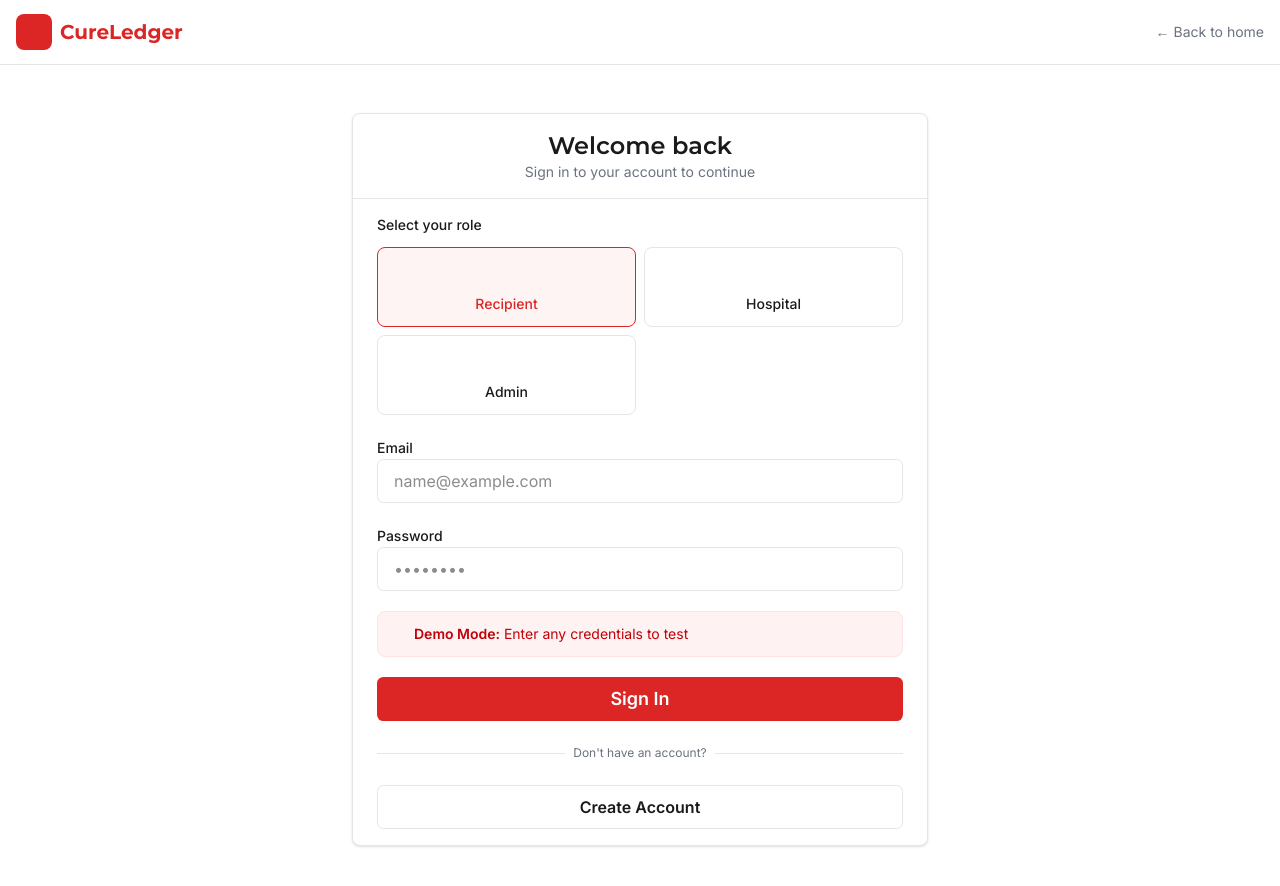
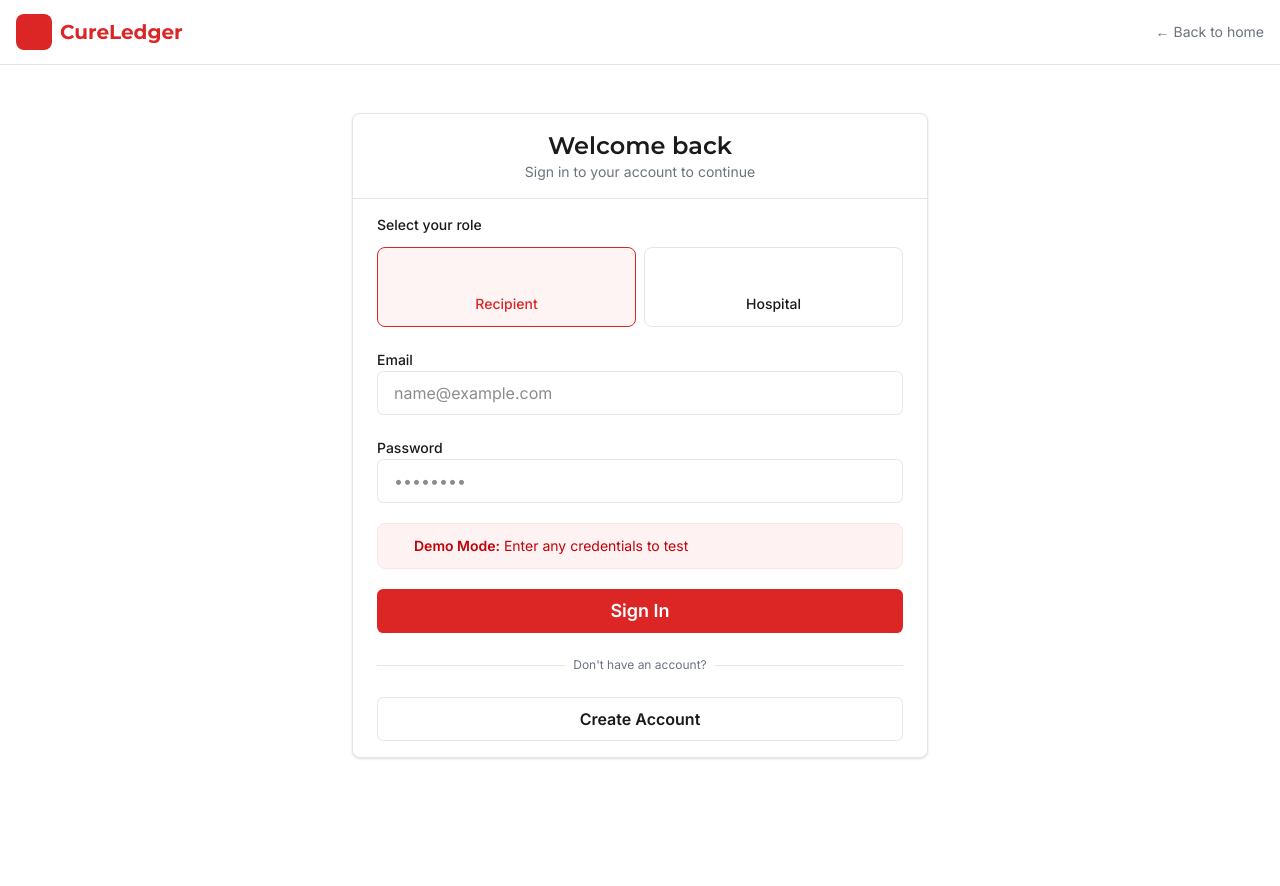
Before and after one commit to CodeRheem/CureLedger, a Next.js app in the folder frontend/: page /login in a window 1280 px wide. Shown: the top 886 px of the page. After the commit the page ends 806 px from the top, so only its background shows below. Built offline with nearby package versions, Linux system fonts and the light colour scheme; no server answers; some icons are missing.

Commit message:
Please enter the commit message for your changes. Lines starting removed admin signin option

```diff
--- a/frontend/app/(auth)/login/page.tsx
+++ b/frontend/app/(auth)/login/page.tsx
@@ -27,12 +27,6 @@ const roles = [
     label: 'Hospital',
     description: 'Verify campaign authenticity',
     icon: Hospital02Icon,
-  },
-  {
-    value: 'admin',
-    label: 'Admin',
-    description: 'Manage platform',
-    icon: Settings03Icon,
   },
 ];
 
@@ -81,7 +75,6 @@ export default function LoginPage() {
 
       if (role === 'recipient') router.push('/recipient');
       else if (role === 'hospital') router.push('/hospital');
-      else if (role === 'admin') router.push('/admin');
     } catch (err: any) {
       setError(err.message || 'Login failed');
     } finally {
```
